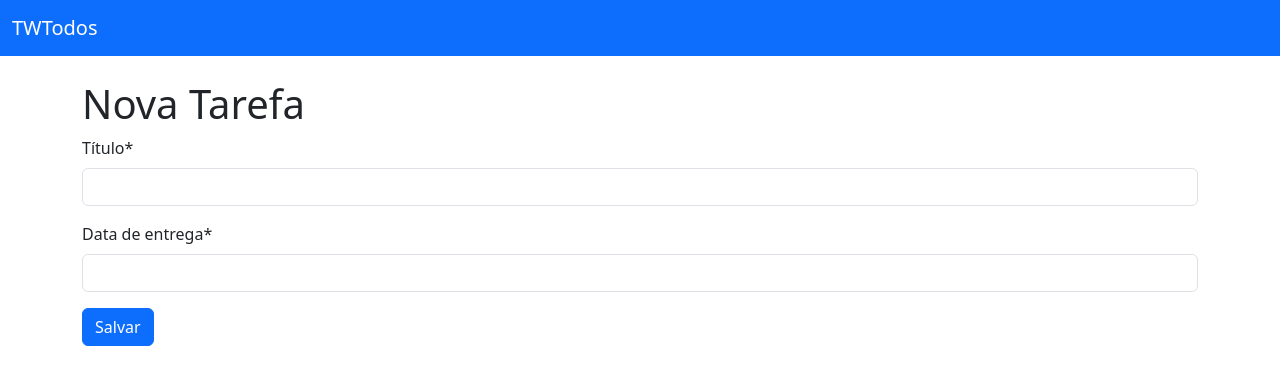
After one commit to DavsonMelo/TWTodos, a Django app: page /create in a window 1280 px wide. The commit adds this page. Shown: the top 385 px of the page. Run offline with Django 5.2, Linux system fonts and the light colour scheme; some libraries are stand-ins or nearby versions.

Commit message:
3º commit - Estrutura de crud pronta

```diff
--- a/setup/settings.py
+++ b/setup/settings.py
@@ -39,6 +39,8 @@ INSTALLED_APPS = [
     "django.contrib.messages",
     "django.contrib.staticfiles",
     "todos.apps.TodosConfig",
+    "crispy_forms",
+    "crispy_bootstrap5",
 ]
 
 MIDDLEWARE = [
@@ -123,3 +125,7 @@ STATIC_URL = "static/"
 # https://docs.djangoproject.com/en/5.0/ref/settings/#default-auto-field
 
 DEFAULT_AUTO_FIELD = "django.db.models.BigAutoField"
+
+CRISPY_ALLOWED_TEMPLATE_PACKS = "bootstrap5"
+
+CRISPY_TEMPLATE_PACK = "bootstrap5"
--- a/setup/urls.py
+++ b/setup/urls.py
@@ -1,8 +1,9 @@
 from django.contrib import admin
 from django.urls import path
-from todos.views import todo_list
+from todos.views import TodoListView, TodoCreateView
 
 urlpatterns = [
     path('admin/', admin.site.urls),
-    path("", todo_list),
+    path("", TodoListView.as_view(), name="todo_list"),
+    path("create", TodoCreateView.as_view(), name="todo_create")
 ]
--- a/todos/models.py
+++ b/todos/models.py
@@ -1,7 +1,7 @@
 from django.db import models
 
 class Todo(models.Model):
-    title = models.CharField(max_length=100, null=False, blank=False)
+    title = models.CharField(verbose_name="Título" ,max_length=100, null=False, blank=False)
     created_at = models.DateTimeField(auto_now_add=True, null=False, blank=False)
-    deadline = models.DateTimeField(null=False, blank=False)
-    finished_at = models.DateTimeField(null=True)
+    deadline = models.DateField("Data de entrega" ,null=False, blank=False)
+    finished_at = models.DateField(null=True)
--- /dev/null
+++ b/todos/templates/todos/todo_form.html
@@ -0,0 +1,30 @@
+{% load crispy_forms_tags %}
+
+<!DOCTYPE html>
+<html lang="pt-br">
+  <head>
+    <meta charset="utf-8" />
+    <meta name="viewport" content="width=device-width, initial-scale=1" />
+
+    <title>TWTodos - Nova Tarefa</title>
+
+    <link href="https://cdn.jsdelivr.net/npm/bootstrap@5.3.3/dist/css/bootstrap.min.css" rel="stylesheet" integrity="sha384-QWTKZyjpPEjISv5WaRU9OFeRpok6YctnYmDr5pNlyT2bRjXh0JMhjY6hW+ALEwIH" crossorigin="anonymous" />
+  </head>
+  <body>
+    <nav class="navbar bg-primary mb-4" data-bs-theme="dark">
+      <div class="container-fluid">
+        <a class="navbar-brand" href="#">TWTodos</a>
+      </div>
+    </nav>
+    <main class="container">
+      <h1>Nova Tarefa</h1>
+      <form method="post">
+        {% csrf_token %}
+        {{ form|crispy }}
+        <button type="submit" class="btn btn-primary">Salvar</button>
+      </form>
+    </main>
+
+    <script src="https://cdn.jsdelivr.net/npm/bootstrap@5.3.3/dist/js/bootstrap.bundle.min.js" integrity="sha384-YvpcrYf0tY3lHB60NNkmXc5s9fDVZLESaAA55NDzOxhy9GkcIdslK1eN7N6jIeHz" crossorigin="anonymous"></script>
+  </body>
+</html>
--- a/todos/templates/todos/todo_list.html
+++ b/todos/templates/todos/todo_list.html
@@ -16,7 +16,7 @@
     </nav>
     <main class="container">
       <h1>Lista de tarefas</h1>
-      {% if todos %}
+      {% if todo_list %}
         <table class="table">
           <thead>
             <tr>
@@ -29,7 +29,7 @@
             </tr>
           </thead>
           <tbody>
-            {% for todo in todos %}
+            {% for todo in todo_list %}
               <tr>
                 <th scope="row">{{ todo.pk }}</th>
                 <td>{{ todo.title }}</td>
@@ -47,6 +47,7 @@
       {% else %}
         <p>Não há tarefas cadastradas</p>
       {% endif %}
+      <a href="{% url "todo_create" %}" class="btn btn-primary">Nova Tarefa</a>
     </main>
 
     <script src="https://cdn.jsdelivr.net/npm/bootstrap@5.3.3/dist/js/bootstrap.bundle.min.js" integrity="sha384-YvpcrYf0tY3lHB60NNkmXc5s9fDVZLESaAA55NDzOxhy9GkcIdslK1eN7N6jIeHz" crossorigin="anonymous"></script>
--- a/todos/views.py
+++ b/todos/views.py
@@ -1,7 +1,11 @@
-from django.shortcuts import render
+from django.views.generic import ListView, CreateView
 from .models import Todo
+from django.urls import reverse_lazy
 
+class TodoListView(ListView):
+    model = Todo
 
-def todo_list(request):
-    todos = Todo.objects.all()
-    return render(request, "todos/todo_list.html", {"todos": todos})
+class TodoCreateView(CreateView):
+    model = Todo
+    fields = ["title", "deadline"]
+    success_url = reverse_lazy("todo_list")
```
Also changed, not shown: todos/migrations/0002_alter_todo_deadline_alter_todo_finished_at.py (added).
